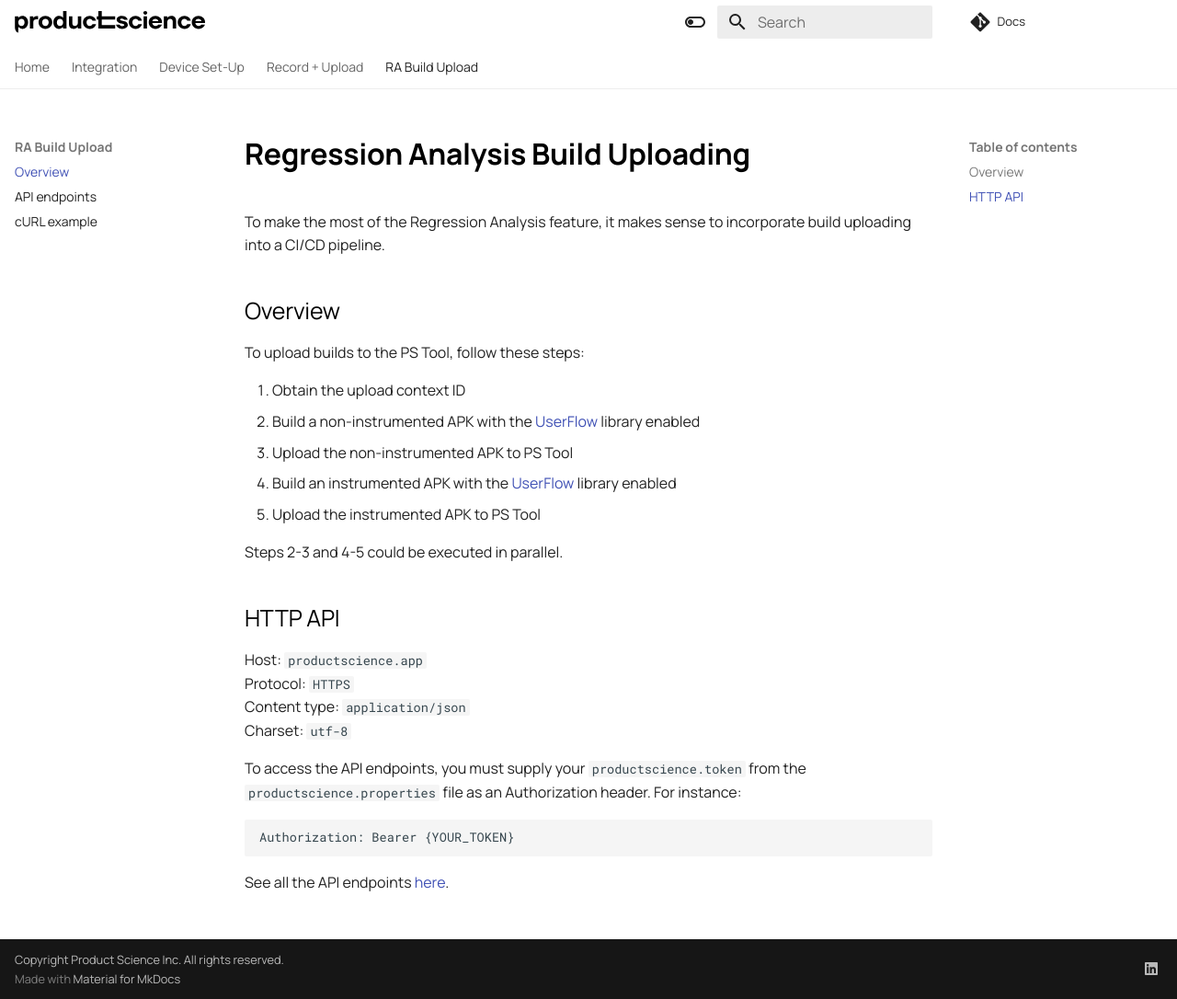
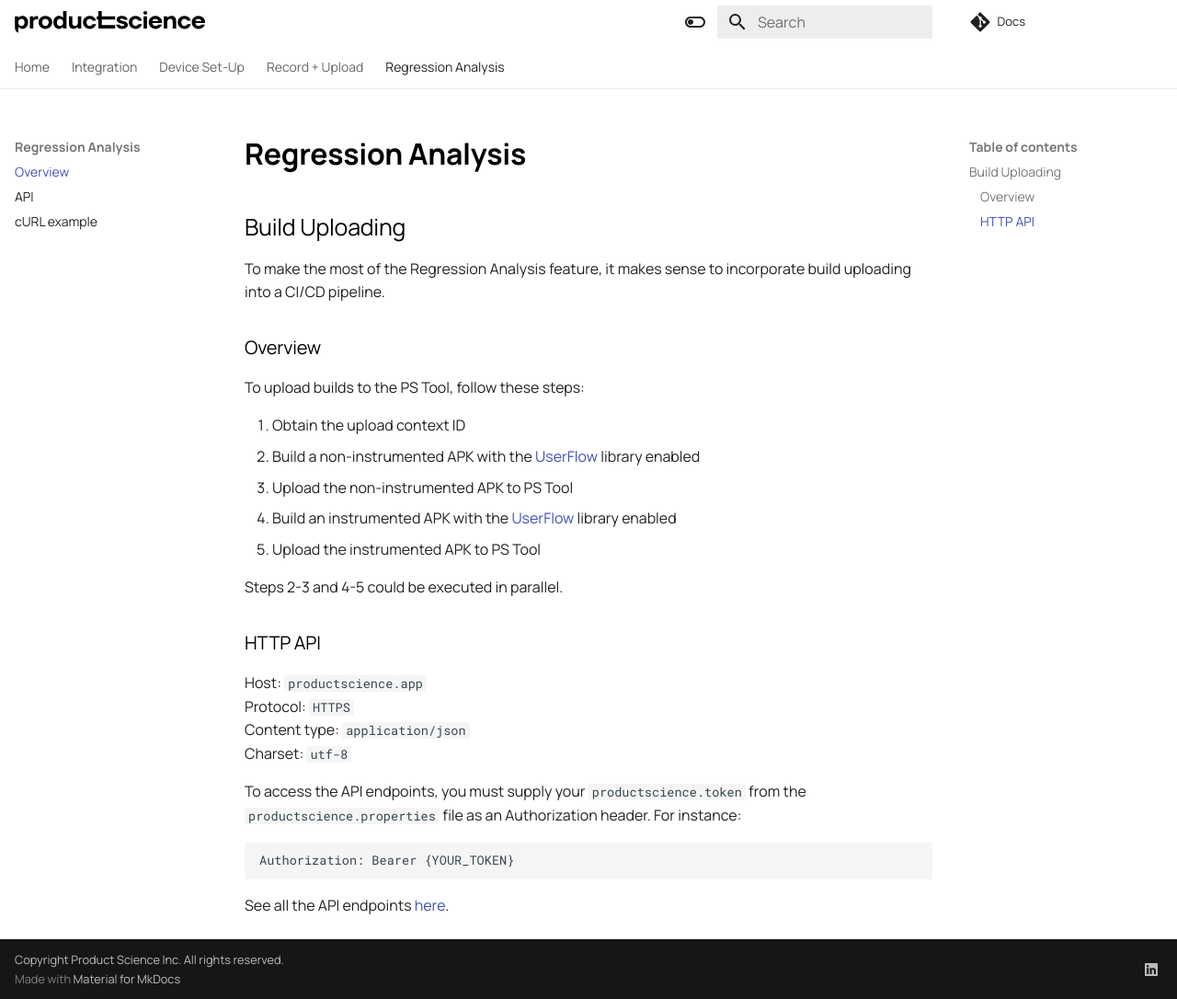
Before and after one commit to product-science/docs, an MkDocs documentation site: the page built from docs/regression-analysis/overview.md, in a window 1280 px wide and 1086 px high. Shown: the whole window at 92% size. Built offline with MkDocs 1.6.1 and Material for MkDocs 9.7.7, drawn with Linux system fonts in a browser that asks for light colours.

Commit message:
TRE-923: Small improvements

````diff
--- a/docs/ra-build-upload/overview.md
+++ b/docs/regression-analysis/overview.md
@@ -1,8 +1,10 @@
-# Regression Analysis Build Uploading
+# Regression Analysis
+
+## Build Uploading
 
 To make the most of the Regression Analysis feature, it makes sense to incorporate build uploading into a CI/CD pipeline.
 
-## Overview
+### Overview
 
 To upload builds to the PS Tool, follow these steps:
 
@@ -14,7 +16,7 @@ To upload builds to the PS Tool, follow these steps:
 
 Steps 2-3 and 4-5 could be executed in parallel.
 
-## HTTP API
+### HTTP API
 
 Host:         `productscience.app`
 Protocol:     `HTTPS`
@@ -27,4 +29,4 @@ To access the API endpoints, you must supply your `productscience.token` from th
 Authorization: Bearer {YOUR_TOKEN}
 ```
 
-See all the API endpoints [here](/ra-build-upload/api).
+See all the API endpoints [here](/regression-analysis/api).
--- a/mkdocs.yml
+++ b/mkdocs.yml
@@ -26,10 +26,10 @@ nav:
   - Record + Upload:
       - Android: record-n-upload/android.md
       - iOS: record-n-upload/ios.md
-  - RA Build Upload:
-      - Overview: ra-build-upload/overview.md
-      - API endpoints: ra-build-upload/api.md
-      - cURL example: ra-build-upload/example.md
+  - Regression Analysis:
+      - Overview: regression-analysis/overview.md
+      - API: regression-analysis/api.md
+      - cURL example: regression-analysis/example.md
 
 # Visual
 theme:
````
Also changed, not shown: docs/regression-analysis/api.md (renamed from docs/ra-build-upload/api.md), docs/regression-analysis/example.md (renamed from docs/ra-build-upload/example.md).
